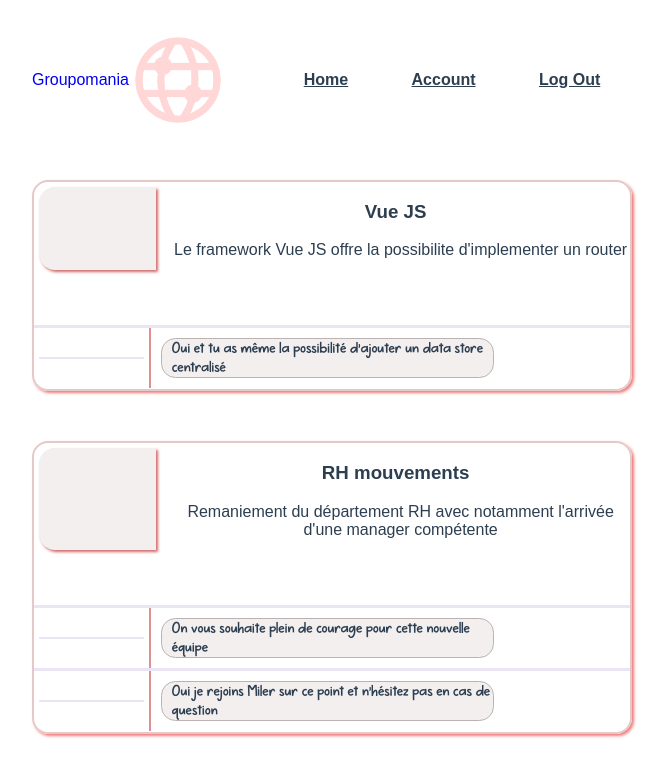
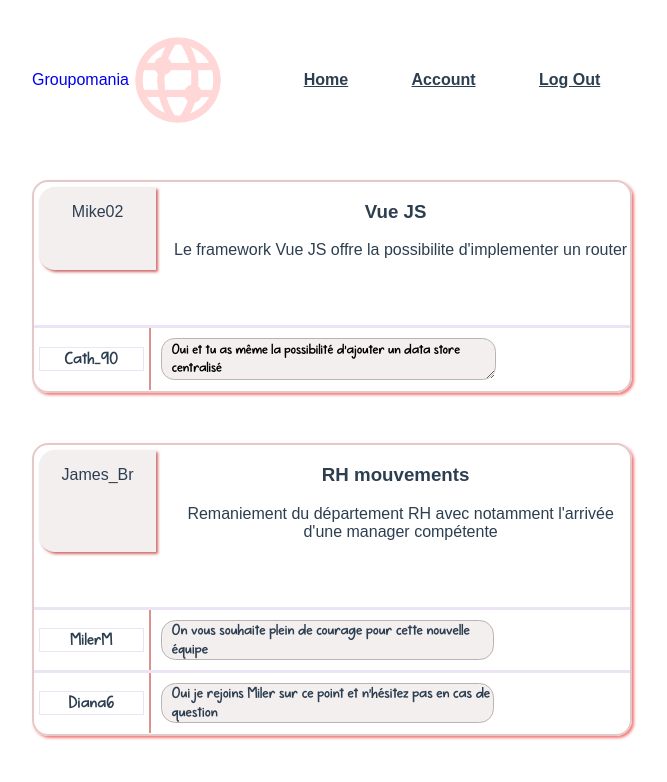
Before and after one commit to camour/ChadiAmour_7_24082021, a Vue app in the folder e-interact/: page / in a window 1280 px wide. Shown: the top 782 px of the page, without its empty margins (308-975 px from the left). Built offline with nearby package versions, Linux system fonts and the light colour scheme; no server answers; sample sign-in values are in the browser's storage; a web font is replaced by a local one.

Commit message:
receive articlesArray but still have to fill it correctly in store

```diff
--- a/e-interact/src/components/Article.vue
+++ b/e-interact/src/components/Article.vue
@@ -3,7 +3,7 @@
     <div class="articleBlock">
         <div class="article">
             <div class="article__user">
-                <p class="userName">{{ article.userName }}</p>
+                <p class="userName">{{ article.articleUserName }}</p>
             </div>
             <div class="article__post">
                 <h3 class="articleSubject">{{ article.articleSubject }}</h3>
--- a/e-interact/src/components/Comment.vue
+++ b/e-interact/src/components/Comment.vue
@@ -1,12 +1,12 @@
 <template>
     <div class="commentBlock">
         <div class="commentUserBlock">
-            <div class="commentUser">{{ comment.userName }}</div>
+            <div class="commentUser">{{ comment.commentUserName }}</div>
         </div>
         <div class="comment">
-            <div v-show="this.$store.state.user.userName!=comment.userName" class="commentContent">{{ comment.commentContent }}</div>
-            <textarea v-show="this.$store.state.user.userName==comment.userName" class="commentContent commentContentUser" :id="'commentContent' + comment.commentId" v-model="comment.commentContent"></textarea>
-            <div v-show="this.$store.state.user.userName==comment.userName" class="commentButtons">
+            <div v-show="this.$store.state.user.userName!=comment.commentUserName" class="commentContent">{{ comment.commentContent }}</div>
+            <textarea v-show="this.$store.state.user.userName==comment.commentUserName" class="commentContent commentContentUser" :id="'commentContent' + comment.commentId" v-model="comment.commentContent"></textarea>
+            <div v-show="this.$store.state.user.userName==comment.commentUserName" class="commentButtons">
                 <div class="buttonsBlock" :id="'buttonsBlock' + comment.commentId">
                     <button class="button" :id="'saveButton' + comment.commentId" @click="saveComment">save</button>
                     <button class="button" :id="'deleteButton' + comment.commentId" @click="deleteComment">delete</button>
--- a/e-interact/src/views/website/Home.vue
+++ b/e-interact/src/views/website/Home.vue
@@ -26,8 +26,9 @@
           return result.json();
         }
       })
-      .then(resultObject => {
-        console.log(resultObject);
+      .then(articlesArray => {
+        console.log(articlesArray);
+        this.$store.dispatch('fillArticlesArray', articlesArray);
       })
       .catch();
     }
```
